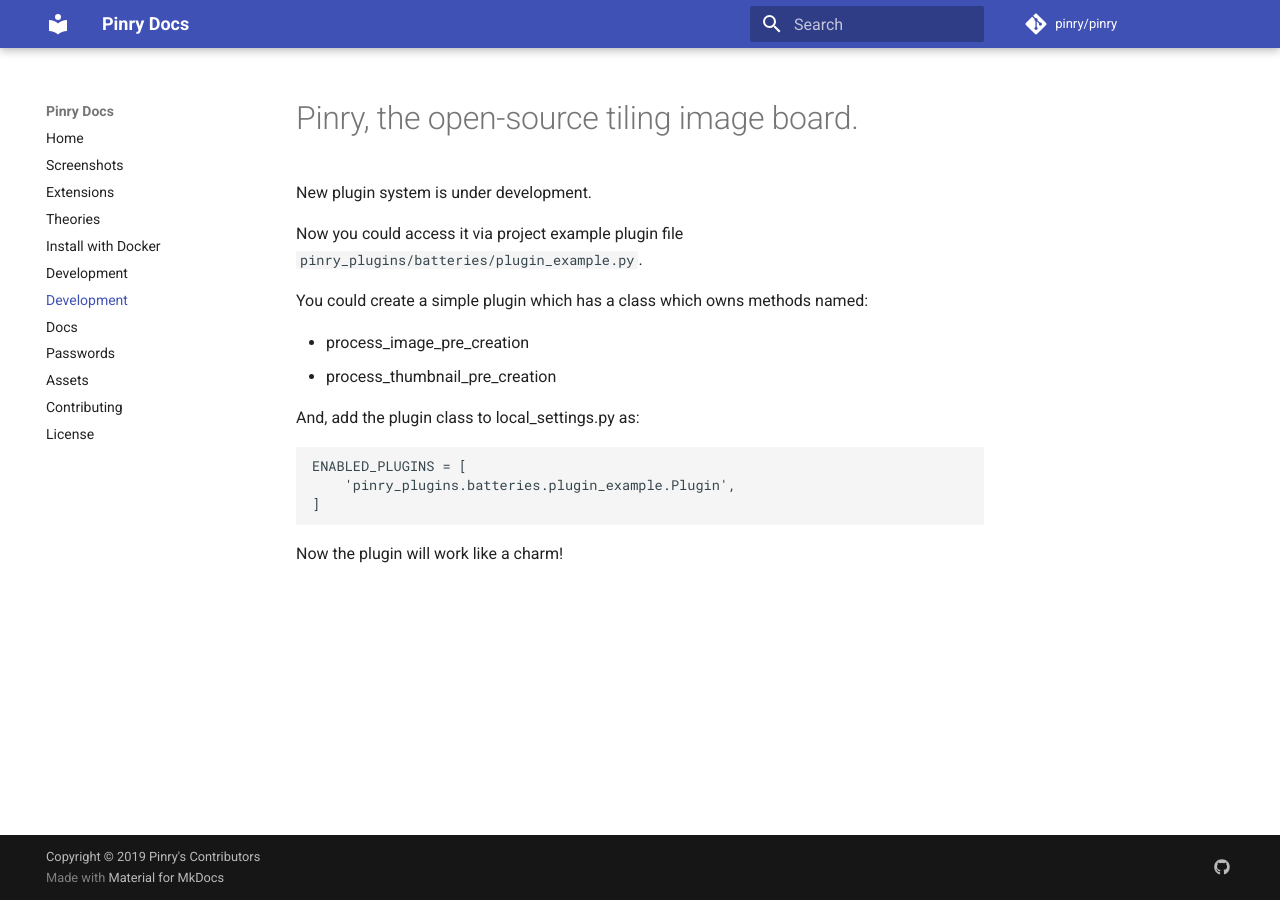
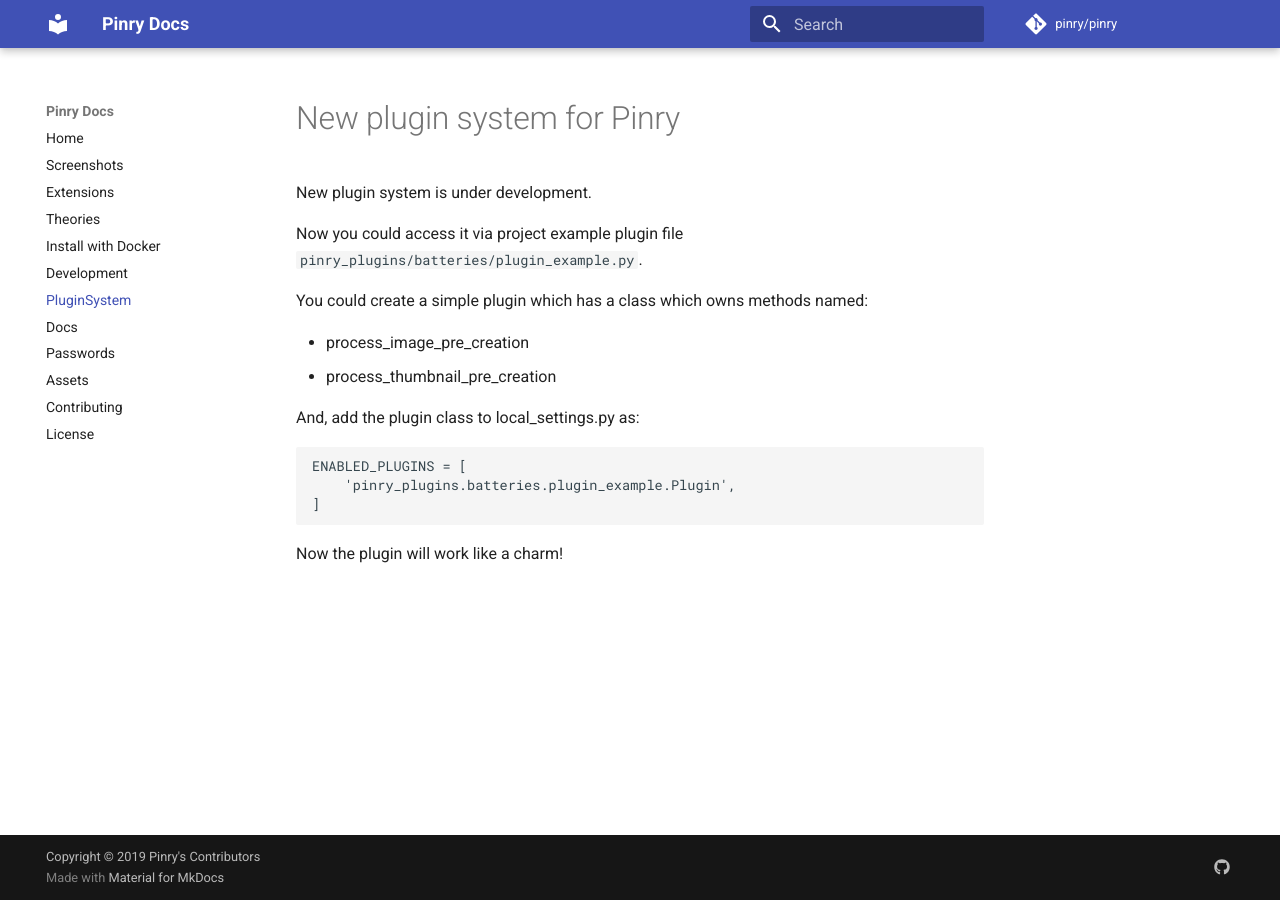
Before and after one commit to pinry/pinry, an MkDocs documentation site: the page built from docs/src/plugin-system.md, in a window 1280 px wide. Built offline with MkDocs 1.6.1 and Material for MkDocs 9.7.7, drawn with Linux system fonts in a browser that asks for light colours; comment, search, counter and statistics services are not loaded.

Commit message:
Fix: Doc

```diff
--- a/docs/src/plugin-system.md
+++ b/docs/src/plugin-system.md
@@ -1,4 +1,4 @@
-# Pinry, the open-source tiling image board.
+# New plugin system for Pinry
 
 New plugin system is under development.
 
--- a/mkdocs.yml
+++ b/mkdocs.yml
@@ -19,7 +19,7 @@
   - Theories: 'theories.md'
   - Install with Docker: 'install-with-docker.md'
   - Development: 'development.md'
-  - Development: 'plugin-system.md'
+  - PluginSystem: 'plugin-system.md'
   - Docs: 'docs.md'
   - Passwords: 'passwords.md'
   - Assets: 'assets.md'
```
